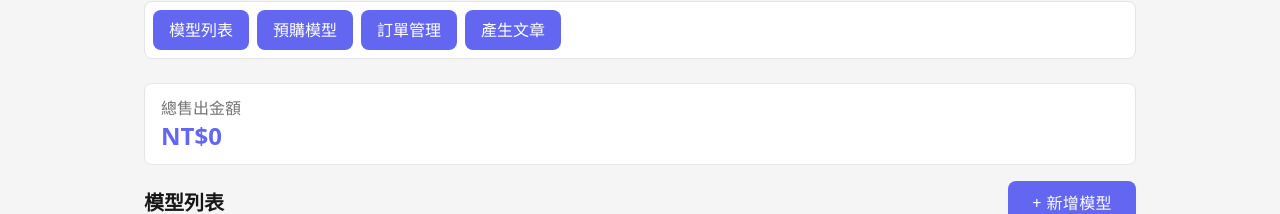
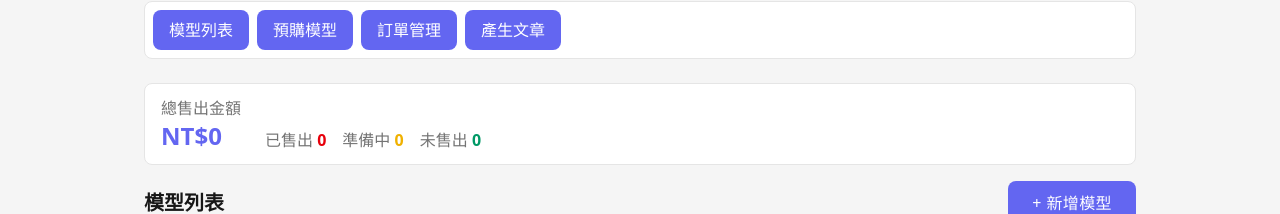
Before and after one commit to s780609/figurehub, a Next.js app: page /admin in a window 1280 px wide. Shown: the part 128-342 px from the top of the page. Built offline with nearby package versions, Linux system fonts and the light colour scheme; no server answers; the database is empty; sample sign-in values are in the browser's storage.

Commit message:
feat(admin): 模型列表新增售出狀態統計
在總售出金額旁顯示已售出、準備中、未售出數量，配色與售出狀態徽章一致。

新增 docs/development-log.md 記錄此功能。

```diff
--- a/src/app/admin/page.tsx
+++ b/src/app/admin/page.tsx
@@ -25,16 +25,38 @@ export default async function AdminDashboard() {
   const figures = await getAllFigures(userId);
   const unclaimedCount = await getUnclaimedFiguresCount();
 
-  const totalSoldAmount = figures
-    .filter((f) => f.soldStatus === "已售出")
-    .reduce((sum, f) => sum + (f.dealPrice ?? f.price), 0);
+  const soldFigures = figures.filter((f) => f.soldStatus === "已售出");
+  const preparingFigures = figures.filter((f) => f.soldStatus === "準備中");
+  const unsoldFigures = figures.filter((f) => f.soldStatus === "未售出");
+  const totalSoldAmount = soldFigures.reduce(
+    (sum, f) => sum + (f.dealPrice ?? f.price),
+    0,
+  );
 
   return (
     <div>
       <div className="mb-4 rounded-lg border border-[var(--card-border)] bg-[var(--card-bg)] px-4 py-3">
-        <div className="text-base text-[var(--foreground)]/60">總售出金額</div>
-        <div className="text-2xl font-bold text-[var(--accent)]">
-          NT${totalSoldAmount.toLocaleString()}
+        <div className="flex flex-wrap items-end gap-x-6 gap-y-2">
+          <div>
+            <div className="text-base text-[var(--foreground)]/60">總售出金額</div>
+            <div className="text-2xl font-bold text-[var(--accent)]">
+              NT${totalSoldAmount.toLocaleString()}
+            </div>
+          </div>
+          <div className="flex flex-wrap gap-x-4 gap-y-1 text-base">
+            <span className="text-[var(--foreground)]/60">
+              已售出{" "}
+              <span className="font-semibold text-red-600">{soldFigures.length}</span>
+            </span>
+            <span className="text-[var(--foreground)]/60">
+              準備中{" "}
+              <span className="font-semibold text-yellow-500">{preparingFigures.length}</span>
+            </span>
+            <span className="text-[var(--foreground)]/60">
+              未售出{" "}
+              <span className="font-semibold text-emerald-600">{unsoldFigures.length}</span>
+            </span>
+          </div>
         </div>
       </div>
 
```
Also changed, not shown: 1 other file (tests, documents, lock files or other folders).
